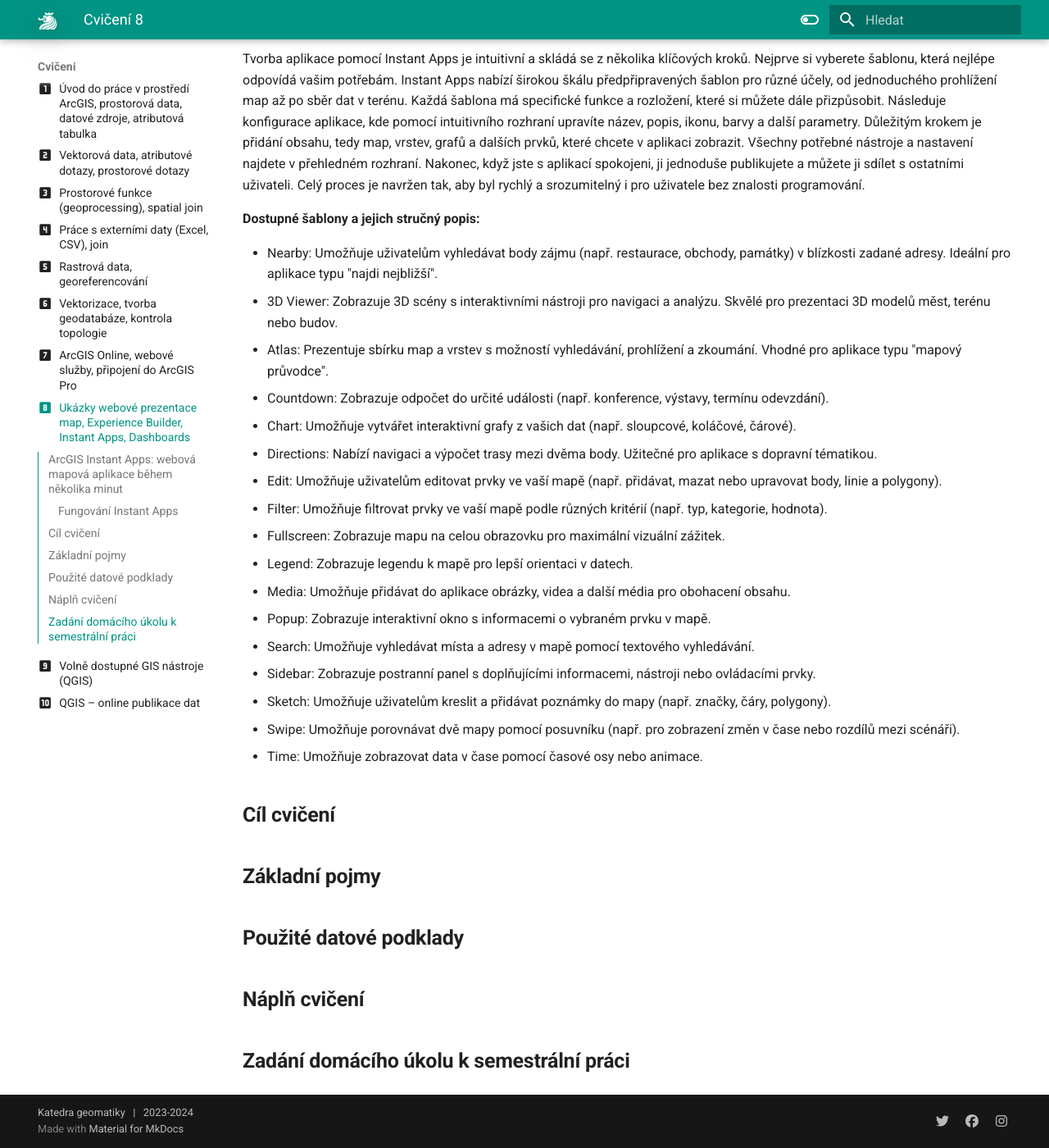
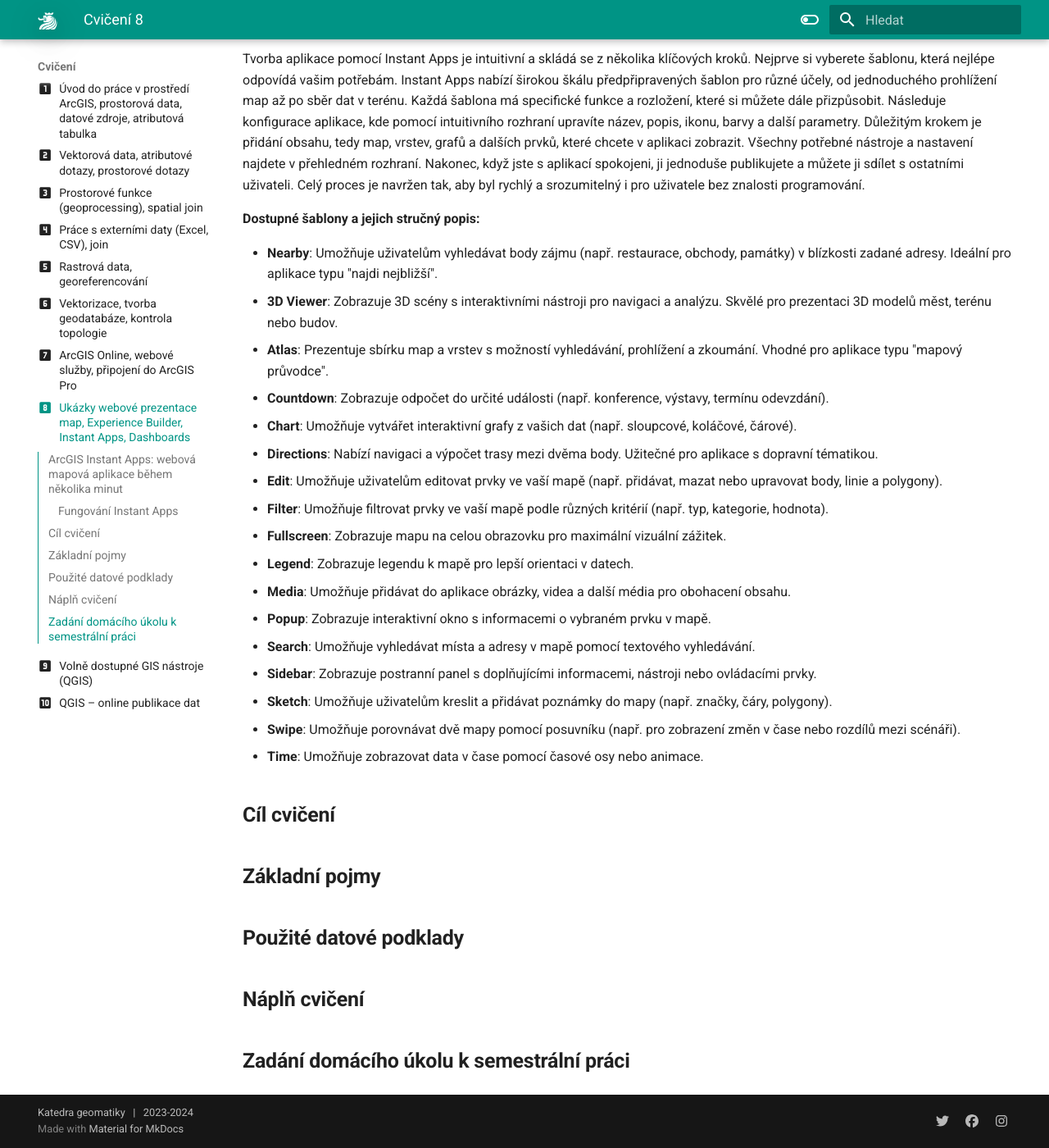
Before and after one commit to k155gis0/gis1, an MkDocs documentation site: the page built from docs/cviceni/cviceni8.md, in a window 1280 px wide and 1400 px high, scrolled down 502 px. Shown: the whole window at 82% size. Built offline with MkDocs 1.6.1 and Material for MkDocs 9.7.7, drawn with Linux system fonts in a browser that asks for light colours; part of the change alters nothing that is shown.

Commit message:
Update cviceni8.md

```diff
--- a/docs/cviceni/cviceni8.md
+++ b/docs/cviceni/cviceni8.md
@@ -18,23 +18,23 @@ Tvorba aplikace pomocí Instant Apps je intuitivní a skládá se z několika kl
 
 **Dostupné šablony a jejich stručný popis:**
 
-- Nearby: Umožňuje uživatelům vyhledávat body zájmu (např. restaurace, obchody, památky) v blízkosti zadané adresy. Ideální pro aplikace typu "najdi nejbližší".
-- 3D Viewer: Zobrazuje 3D scény s interaktivními nástroji pro navigaci a analýzu. Skvělé pro prezentaci 3D modelů měst, terénu nebo budov.
-- Atlas: Prezentuje sbírku map a vrstev s možností vyhledávání, prohlížení a zkoumání. Vhodné pro aplikace typu "mapový průvodce".
-- Countdown: Zobrazuje odpočet do určité události (např. konference, výstavy, termínu odevzdání).
-- Chart: Umožňuje vytvářet interaktivní grafy z vašich dat (např. sloupcové, koláčové, čárové).
-- Directions: Nabízí navigaci a výpočet trasy mezi dvěma body. Užitečné pro aplikace s dopravní tématikou.
-- Edit: Umožňuje uživatelům editovat prvky ve vaší mapě (např. přidávat, mazat nebo upravovat body, linie a polygony).
-- Filter: Umožňuje filtrovat prvky ve vaší mapě podle různých kritérií (např. typ, kategorie, hodnota).
-- Fullscreen: Zobrazuje mapu na celou obrazovku pro maximální vizuální zážitek.
-- Legend: Zobrazuje legendu k mapě pro lepší orientaci v datech.
-- Media: Umožňuje přidávat do aplikace obrázky, videa a další média pro obohacení obsahu.
-- Popup: Zobrazuje interaktivní okno s informacemi o vybraném prvku v mapě.
-- Search: Umožňuje vyhledávat místa a adresy v mapě pomocí textového vyhledávání.
-- Sidebar: Zobrazuje postranní panel s doplňujícími informacemi, nástroji nebo ovládacími prvky.
-- Sketch: Umožňuje uživatelům kreslit a přidávat poznámky do mapy (např. značky, čáry, polygony).
-- Swipe: Umožňuje porovnávat dvě mapy pomocí posuvníku (např. pro zobrazení změn v čase nebo rozdílů mezi scénáři).
-- Time: Umožňuje zobrazovat data v čase pomocí časové osy nebo animace.
+- **Nearby**: Umožňuje uživatelům vyhledávat body zájmu (např. restaurace, obchody, památky) v blízkosti zadané adresy. Ideální pro aplikace typu "najdi nejbližší".
+- **3D Viewer**: Zobrazuje 3D scény s interaktivními nástroji pro navigaci a analýzu. Skvělé pro prezentaci 3D modelů měst, terénu nebo budov.
+- **Atlas**: Prezentuje sbírku map a vrstev s možností vyhledávání, prohlížení a zkoumání. Vhodné pro aplikace typu "mapový průvodce".
+- **Countdown**: Zobrazuje odpočet do určité události (např. konference, výstavy, termínu odevzdání).
+- **Chart**: Umožňuje vytvářet interaktivní grafy z vašich dat (např. sloupcové, koláčové, čárové).
+- **Directions**: Nabízí navigaci a výpočet trasy mezi dvěma body. Užitečné pro aplikace s dopravní tématikou.
+- **Edit**: Umožňuje uživatelům editovat prvky ve vaší mapě (např. přidávat, mazat nebo upravovat body, linie a polygony).
+- **Filter**: Umožňuje filtrovat prvky ve vaší mapě podle různých kritérií (např. typ, kategorie, hodnota).
+- **Fullscreen**: Zobrazuje mapu na celou obrazovku pro maximální vizuální zážitek.
+- **Legend**: Zobrazuje legendu k mapě pro lepší orientaci v datech.
+- **Media**: Umožňuje přidávat do aplikace obrázky, videa a další média pro obohacení obsahu.
+- **Popup**: Zobrazuje interaktivní okno s informacemi o vybraném prvku v mapě.
+- **Search**: Umožňuje vyhledávat místa a adresy v mapě pomocí textového vyhledávání.
+- **Sidebar**: Zobrazuje postranní panel s doplňujícími informacemi, nástroji nebo ovládacími prvky.
+- **Sketch**: Umožňuje uživatelům kreslit a přidávat poznámky do mapy (např. značky, čáry, polygony).
+- **Swipe**: Umožňuje porovnávat dvě mapy pomocí posuvníku (např. pro zobrazení změn v čase nebo rozdílů mezi scénáři).
+- **Time**: Umožňuje zobrazovat data v čase pomocí časové osy nebo animace.
 
 
 ## Cíl cvičení
```
